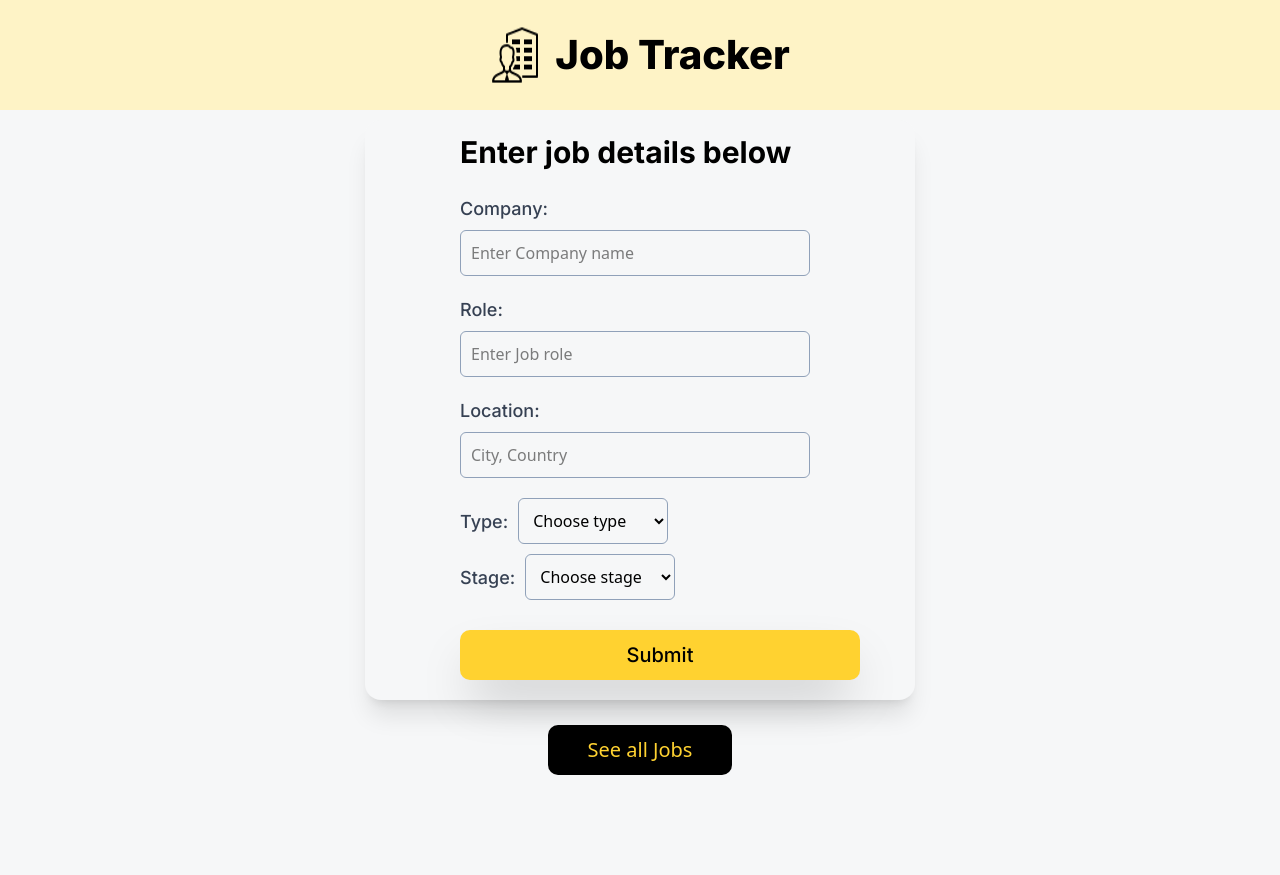
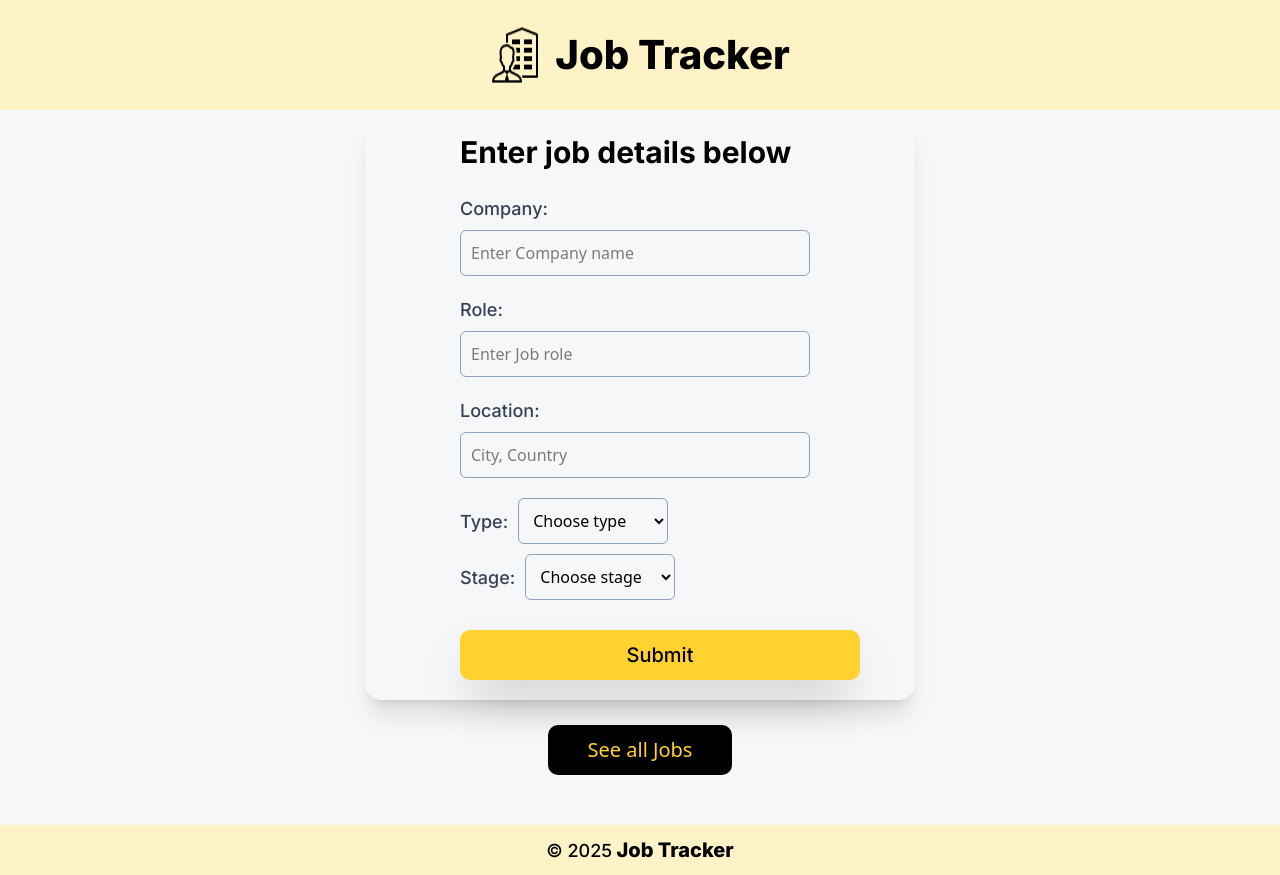
Before and after one commit to Bigbilly-github/job-application-tracker, a React (Vite) app: page / in a window 1280 px wide. Before the commit the page ends 825 px from the top, so only its background shows below. Built offline with nearby package versions, Linux system fonts and the light colour scheme.

Commit message:
creating and styling the footer

```diff
--- a/src/components/display.jsx
+++ b/src/components/display.jsx
@@ -82,7 +82,7 @@ function Display (){
 
     return(
         <>
-        <main className="w-[100%] h-[100vh] flex flex-col items-center mt-[170px] ">
+        <main className="w-[100%]  flex flex-col items-center mt-[170px] ">
            { jobs.length > 0 ? <div className="flex flex-col items-center">
                     <h1 className="text-[40px] font-bold font-inter mb-[20px]">
                         See All Jobs Here
--- /dev/null
+++ b/src/components/footer.jsx
@@ -0,0 +1,22 @@
+
+
+import logo from '../img/header/logo.png'
+
+function Footer (){
+
+    return(
+        <>
+        <footer className="h-[50px] bg-amber-100 sm:mt-[50px] mt-[30px] flex   items-center justify-center    ">
+                <div className='flex gap-[15px]'>
+
+                        <h1 className="font-inter text-[20px] font-extrabold ">
+                       <span className='text-[18px] font-medium'>&copy; {new Date().getFullYear()}</span> Job Tracker
+                        </h1>
+                </div>
+
+        </footer>
+        </>
+    )
+
+}
+export default Footer
--- a/src/index.css
+++ b/src/index.css
@@ -6,7 +6,7 @@
 
 body{
   background-color: #F6F7F8;
-  padding-bottom: 50px;
+
   height: auto;
 }
 
--- a/src/pages/homepage.jsx
+++ b/src/pages/homepage.jsx
@@ -1,3 +1,4 @@
+import Footer from "../components/footer"
 import Header from "../components/header"
 import Main from "../components/main"
 
@@ -10,6 +11,7 @@ function Homepage (){
         <>
             <Header/>
             <Main />
+            <Footer/>
 
         </>
     )
--- a/src/pages/jobdisplay.jsx
+++ b/src/pages/jobdisplay.jsx
@@ -1,4 +1,5 @@
 import Display from "../components/display"
+
 import Header from "../components/header"
 
 
@@ -11,6 +12,7 @@ function JobDisplay(){
              <Header/>
             <Display/>
 
+
         </>
     )
 }
```
